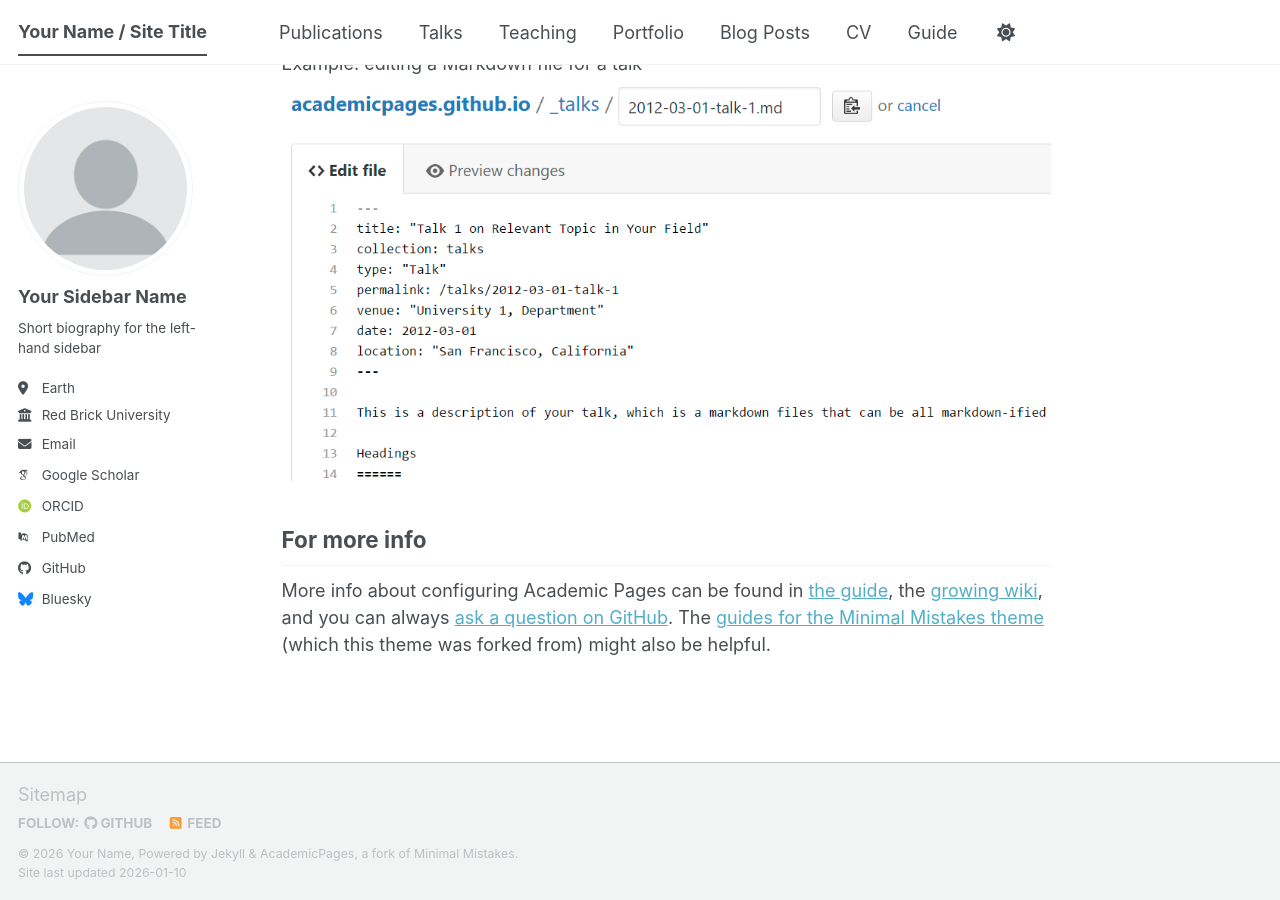
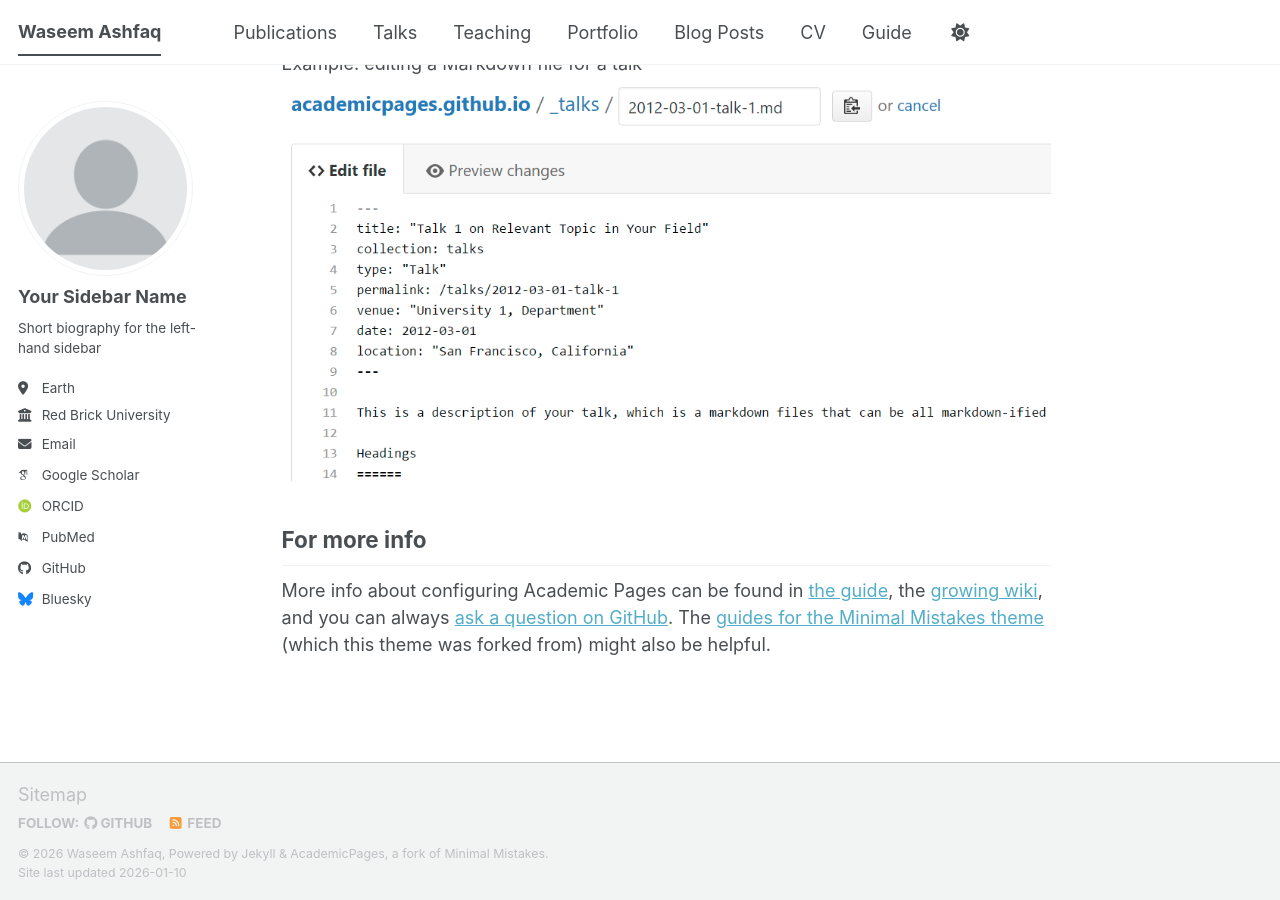
Before and after one commit to washfaq/waseemashfaq.github.io, a Jekyll site: the page built from _pages/about.md, in a window 1280 px wide and 900 px high, scrolled down 2720 px. Built offline with Jekyll 4.4.1, drawn with Linux system fonts in a browser that asks for light colours; some web fonts are replaced; a script bundle is joined from its source files by our own code; library files that are not in the unit come from our copies.

Commit message:
Update _config.yml

```diff
--- a/_config.yml
+++ b/_config.yml
@@ -9,9 +9,9 @@
 # Basic Site Settings
 locale                   : "en-US"
 site_theme               : "default" # The available themes options are "default", "air", "sunrise", "mint", "dirt" and "contrast"
-title                    : "Your Name / Site Title"
+title                    : "Waseem Ashfaq"
 title_separator          : "-"
-name                     : &name "Your Name"
+name                     : &name "Waseem Ashfaq"
 description              : &description "Your Name's academic portfolio"   # Update this with a general description of your site, this is the default if not overridden by a page
 url                      : https://academicpages.github.io # The base hostname & protocol for your site e.g. "https://[your GitHub username].github.io",
                                                            # or if you already have some other page hosted on Github then use "https://[your GitHub username].github.io/[Your Repo Name]"
```
